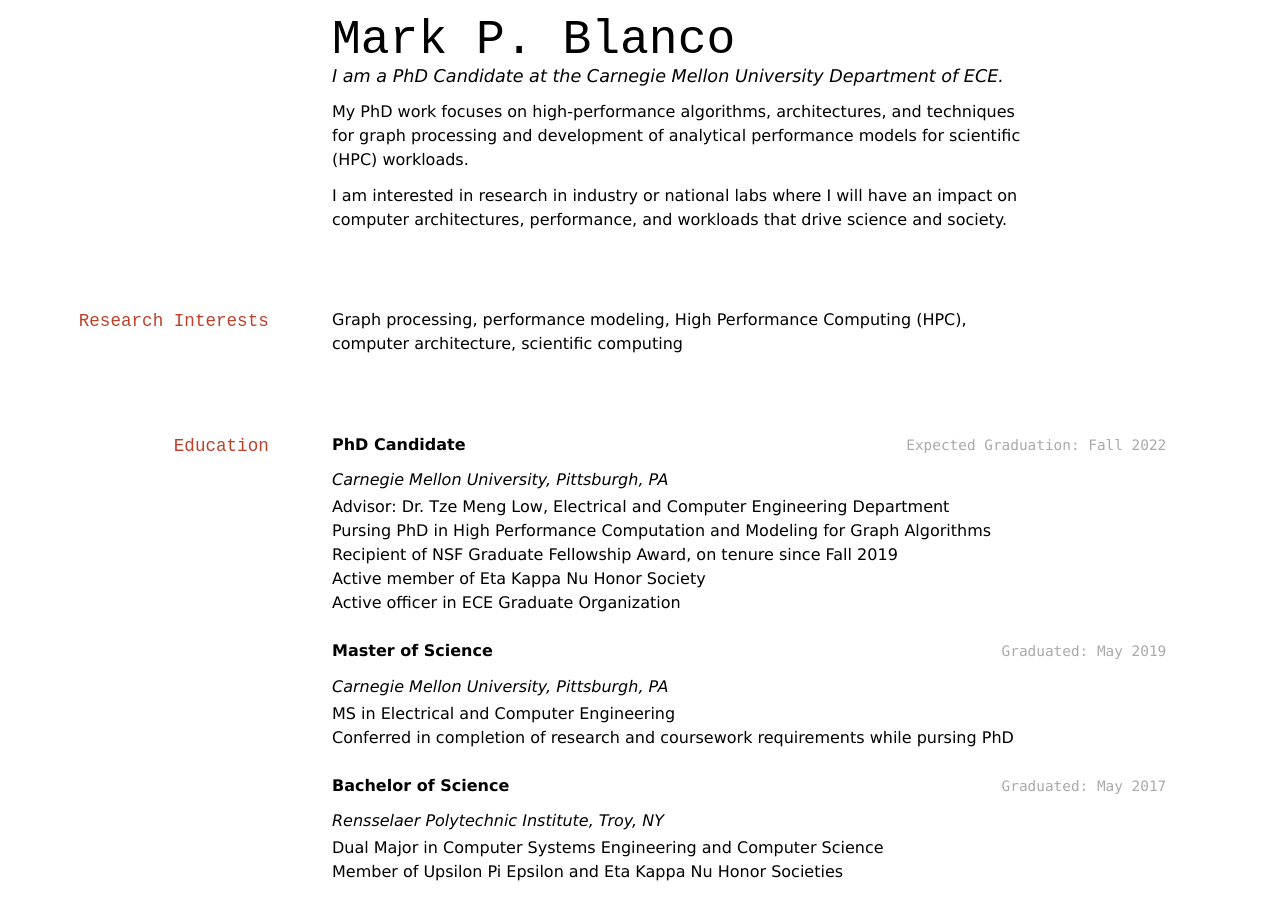
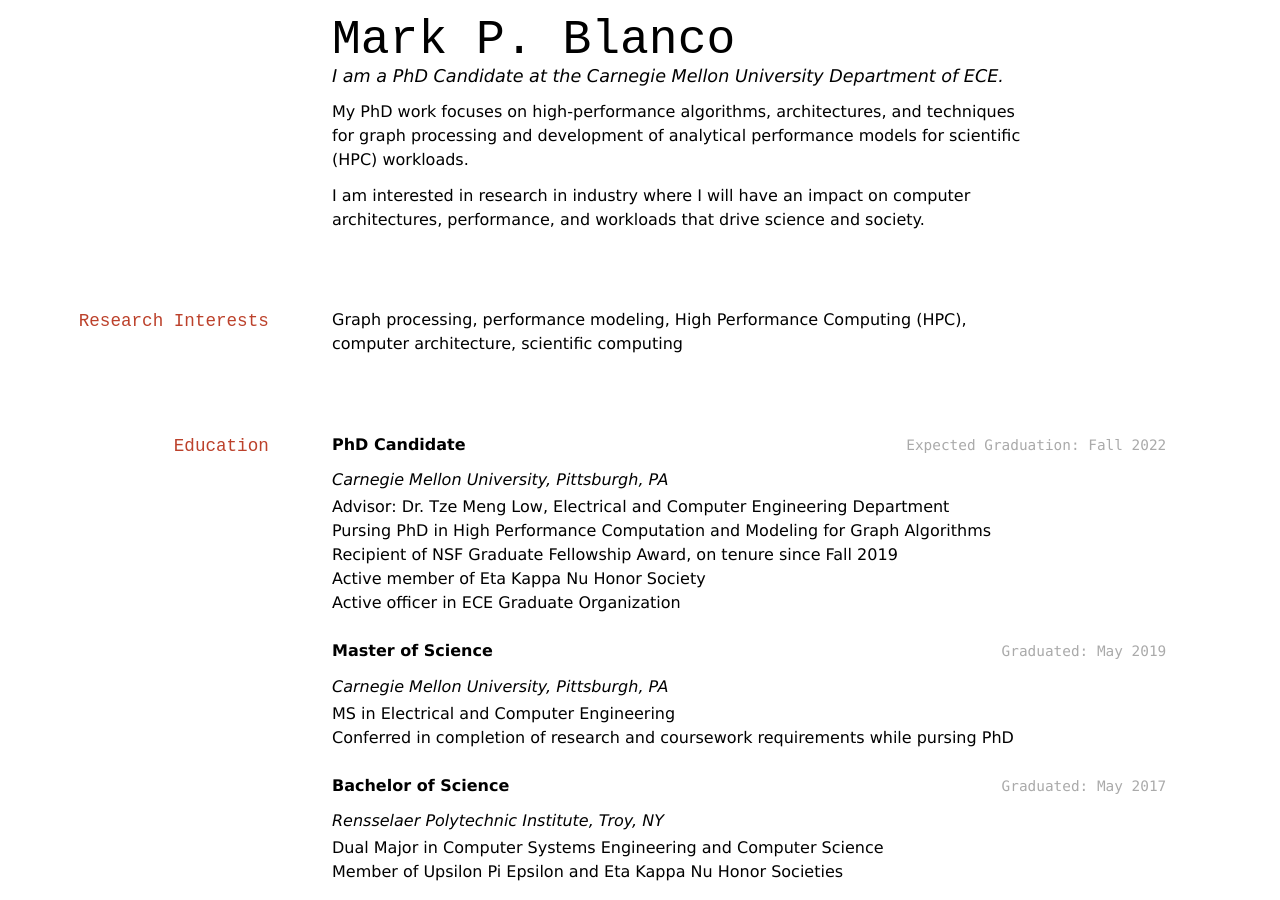
Before and after one commit to MaiaBlanco/maiablanco.github.io, a Jekyll site: the page built from CV.md, in a window 1280 px wide and 900 px high. Built offline with Jekyll 4.4.1, drawn with Linux system fonts in a browser that asks for light colours.

Commit message:
CV update.

```diff
--- a/CV.md
+++ b/CV.md
@@ -7,7 +7,7 @@ I am a PhD Candidate at the Carnegie Mellon University Department of ECE.
 
 My PhD work focuses on high-performance algorithms, architectures, and techniques for graph processing and development of analytical performance models for scientific (HPC) workloads.
 
-I am interested in research in industry or national labs where I will have an impact on computer architectures, performance, and workloads that drive science and society.
+I am interested in research in industry where I will have an impact on computer architectures, performance, and workloads that drive science and society.
 
 
 ## Research Interests
```
